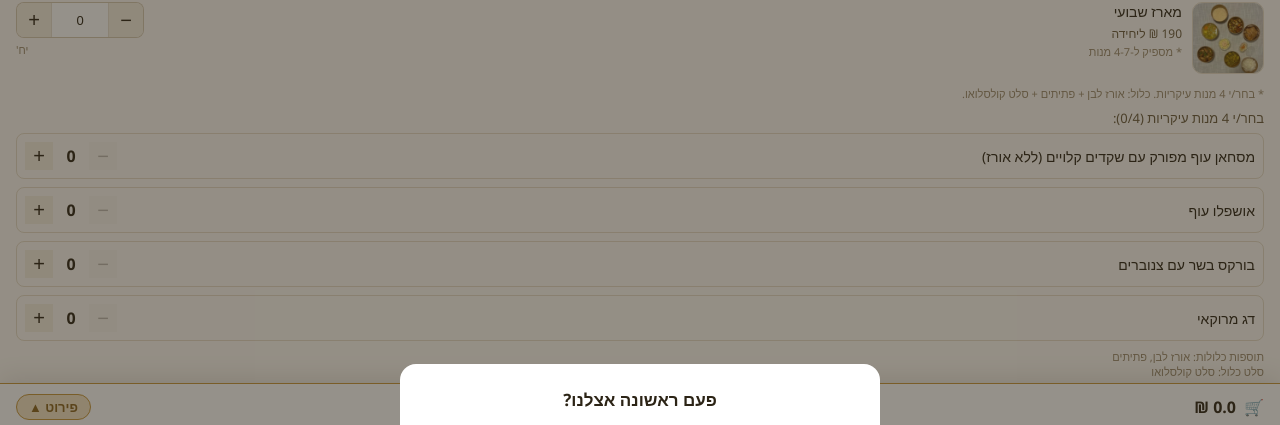
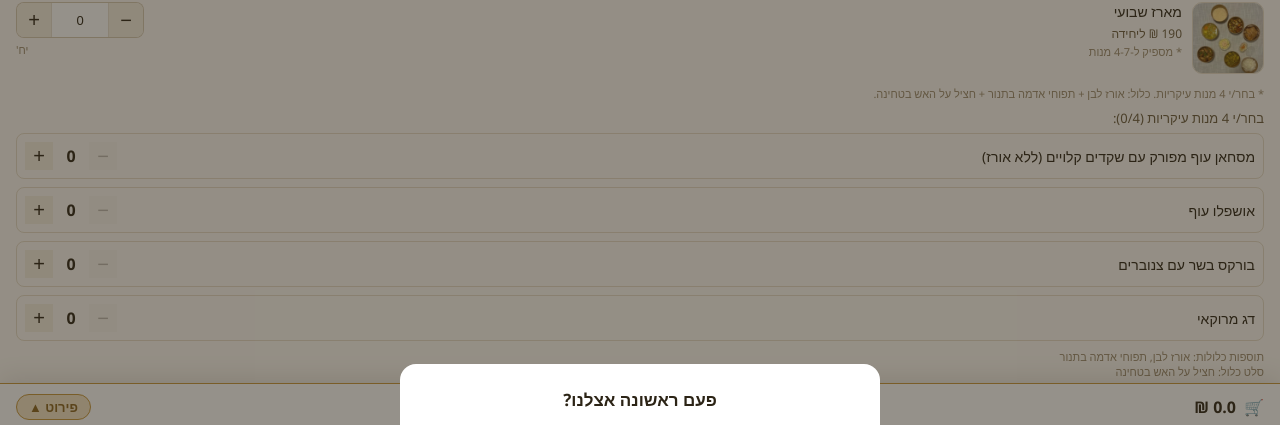
Before and after one commit to Yariv-Bar-Or/bis-shel-bait, a plain HTML site: page index.html in a window 1280 px wide. Shown: the part 219-644 px from the top of the page. Drawn offline with Linux system fonts and the light colour scheme.

Commit message:
מארז שבועי: תוספות וסלט כלולים מעודכנים
- תוספות כלולות: אורז לבן, תפוחי אדמה בתנור (במקום פתיתים)
- סלט כלול: חציל על האש בטחינה (במקום קולסלואו)

Co-Authored-By: Claude Sonnet 5.5 <noreply@anthropic.com>
Claude-Session: https://claude.ai/code/session_01PjGSPxre8PsGhF8DVe7rtm

```diff
--- a/index.html
+++ b/index.html
@@ -577,8 +577,8 @@
 const PHONE = "972549103442";
 
 // ── המארז השבועי: לעדכן כאן כל שבוע ──
-const WEEKLY_SIDES = ["אורז לבן", "פתיתים"]; // תוספות כלולות
-const WEEKLY_SALADS = ["סלט קולסלואו"];                     // סלט כלול, בלי בחירה
+const WEEKLY_SIDES = ["אורז לבן", "תפוחי אדמה בתנור"]; // תוספות כלולות
+const WEEKLY_SALADS = ["חציל על האש בטחינה"];                     // סלט כלול, בלי בחירה
 
 const itemHeroImages = {
   "c1": "images/pilpel.jpg",
```
